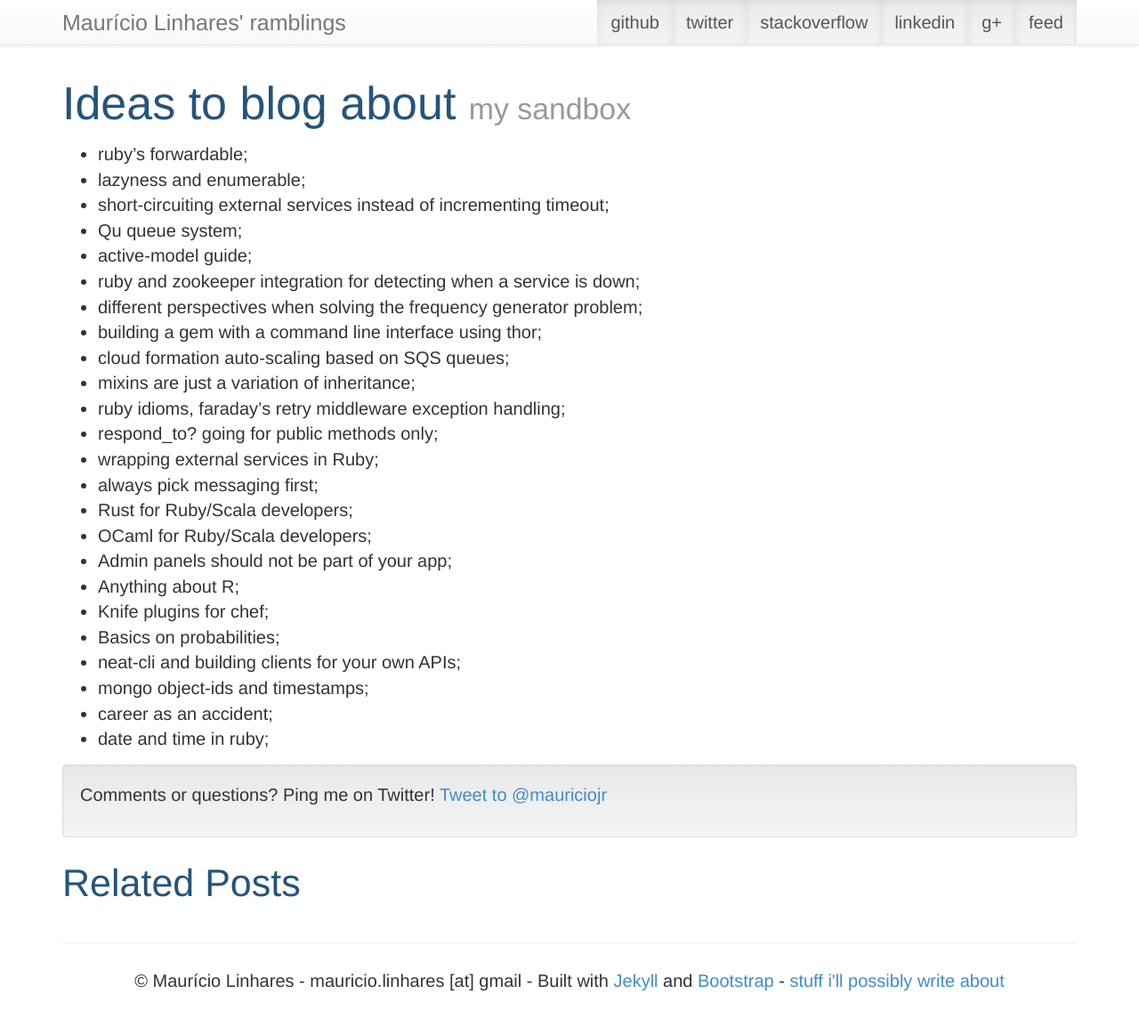
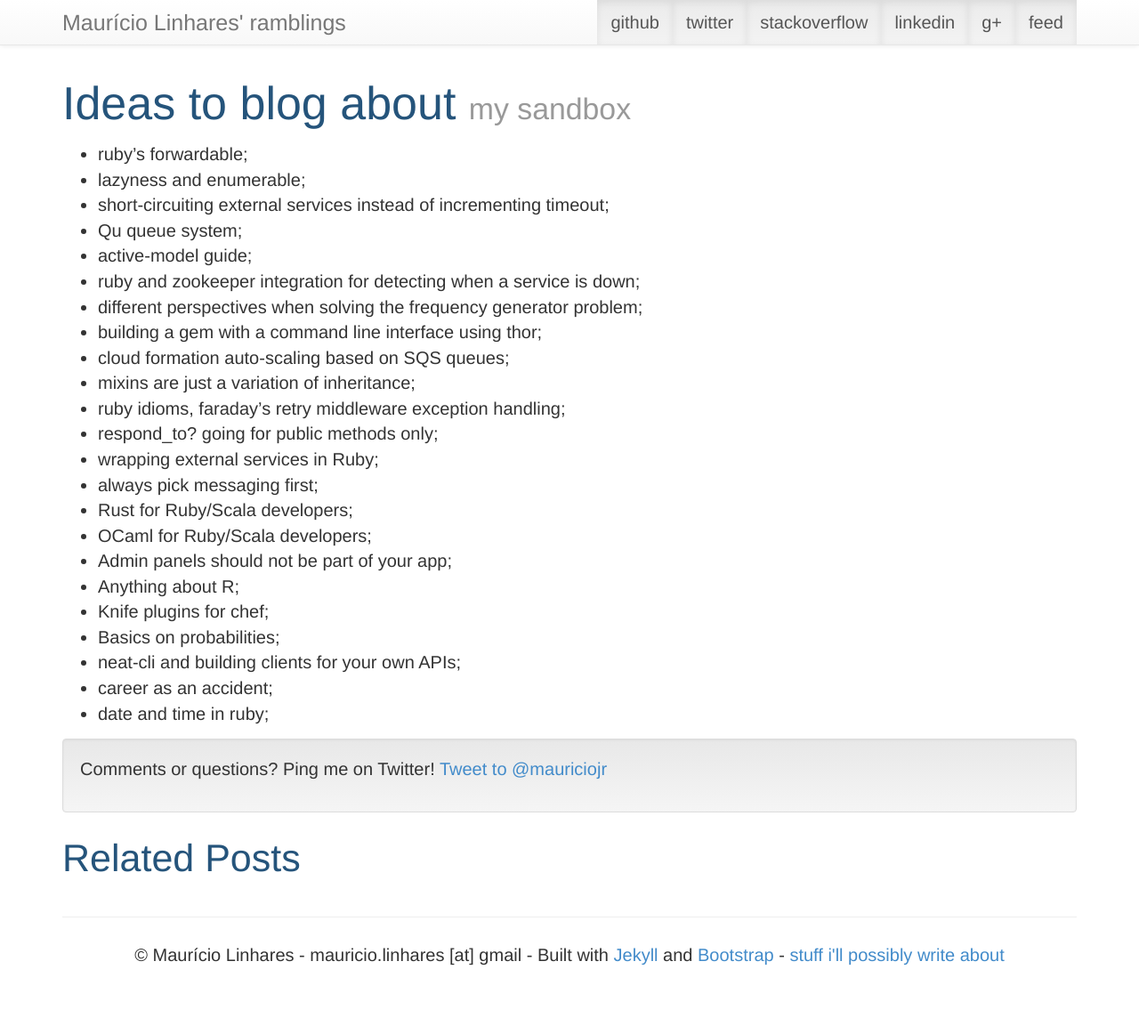
Before and after one commit to mauricio/mauricio.github.com, a Jekyll site: the page built from ideas/index.md, in a window 1280 px wide and 1170 px high. Shown: the top 1153 px of the window at 89% size. Built offline with Jekyll 4.4.1, drawn with Linux system fonts in a browser that asks for light colours; comment, search, counter and statistics services are not loaded.

Commit message:
Blogged about it already

```diff
--- a/ideas/index.md
+++ b/ideas/index.md
@@ -25,6 +25,5 @@ subtitle: my sandbox
 * Knife plugins for chef;
 * Basics on probabilities;
 * neat-cli and building clients for your own APIs;
-* mongo object-ids and timestamps;
 * career as an accident;
 * date and time in ruby;
```
